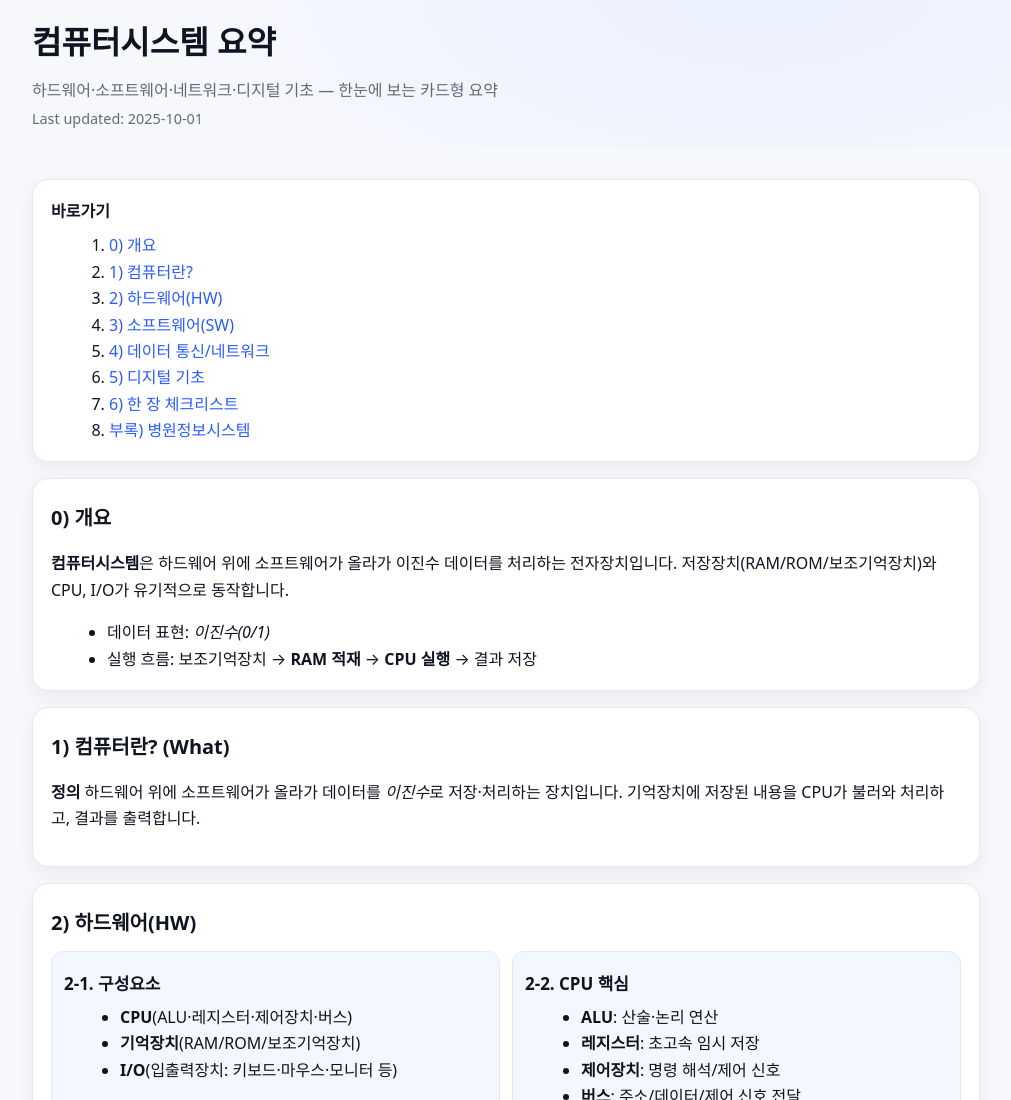
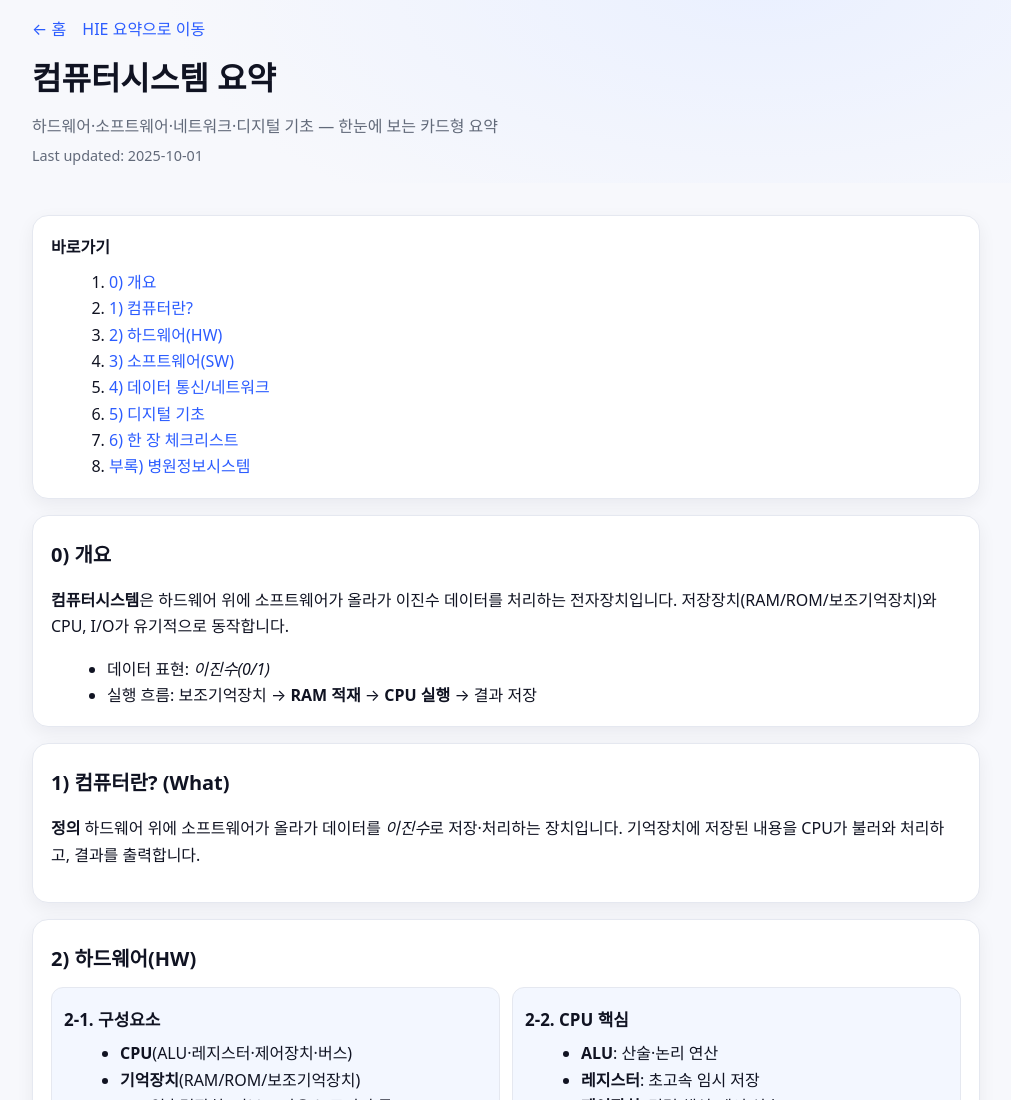
Before and after one commit to runmc3812/Ansan_Univ_Medical_Information_Technoloy_Lecture, a plain HTML site: page Computer_Systems/index.html in a window 1280 px wide. Shown: the top 1100 px of the page, without its empty margins (134-1145 px from the left). Drawn offline with Linux system fonts and the light colour scheme.

Commit message:
Update index.html

```diff
--- a/Computer_Systems/index.html
+++ b/Computer_Systems/index.html
@@ -5,18 +5,23 @@
   <meta name="viewport" content="width=device-width, initial-scale=1" />
   <title>컴퓨터시스템 요약 · 카드형 단일 페이지</title>
   <meta name="description" content="강의자료 《6. 컴퓨터시스템》 기반 핵심 요약. GitHub Pages에 바로 배포 가능한 카드형 단일 페이지 템플릿." />
-  <link rel="stylesheet" href="style.css" />
+  <meta name="robots" content="noindex, nofollow" />
+  <link rel="stylesheet" href="./style.css" />
 </head>
 <body>
-  <header class="site-header">
+  <header class="site-header" role="banner">
     <div class="container">
+      <nav aria-label="Global" style="margin-bottom:10px">
+        <a href="../" style="margin-right:12px">← 홈</a>
+        <a href="../HIE/">HIE 요약으로 이동</a>
+      </nav>
       <h1>컴퓨터시스템 요약</h1>
       <p class="subtitle">하드웨어·소프트웨어·네트워크·디지털 기초 — 한눈에 보는 카드형 요약</p>
       <p class="meta">Last updated: 2025-10-01</p>
     </div>
   </header>
 
-  <main class="container">
+  <main class="container" role="main">
     <nav class="toc card" aria-label="Table of contents">
       <div class="toc-title">바로가기</div>
       <ol>
@@ -210,7 +215,7 @@
     </section>
   </main>
 
-  <footer class="site-footer">
+  <footer class="site-footer" role="contentinfo">
     <div class="container">
       <p>© 2025 컴퓨터시스템 요약 — 카드형 단일 페이지 템플릿</p>
     </div>
```
